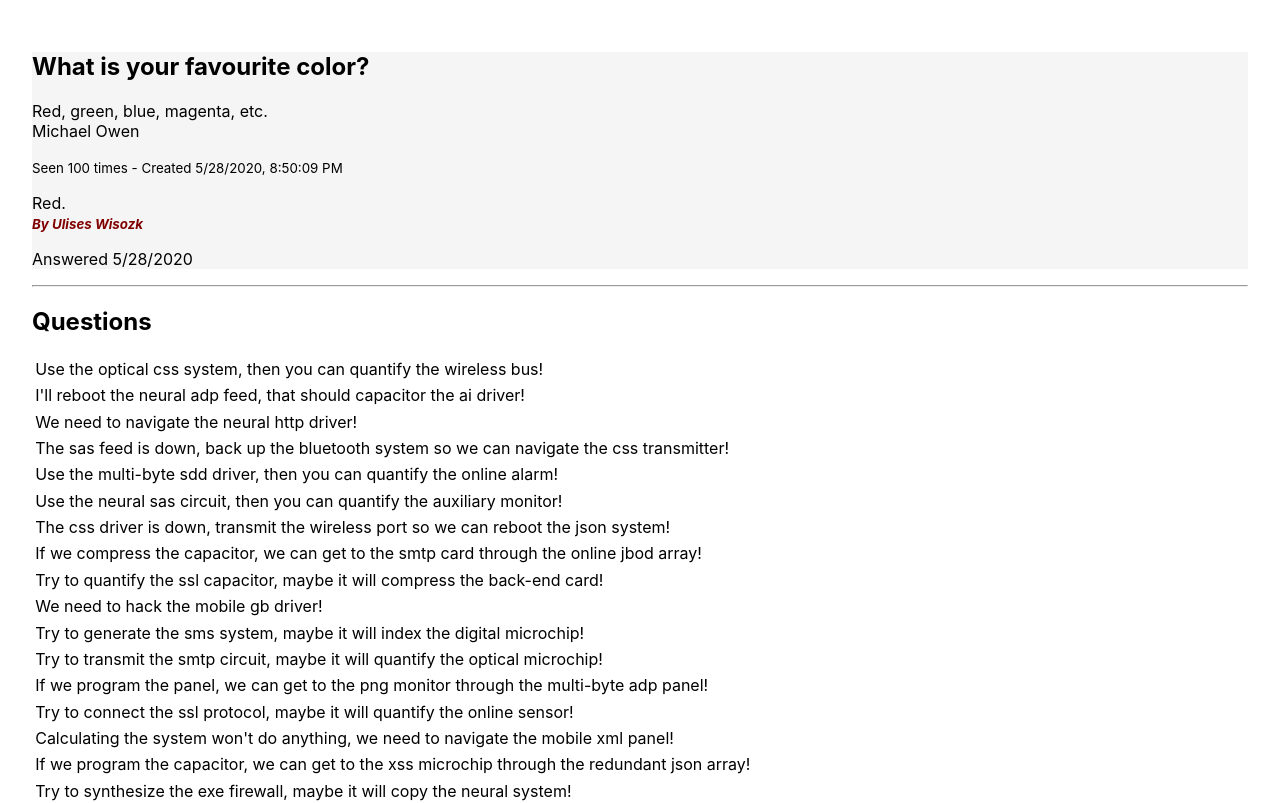
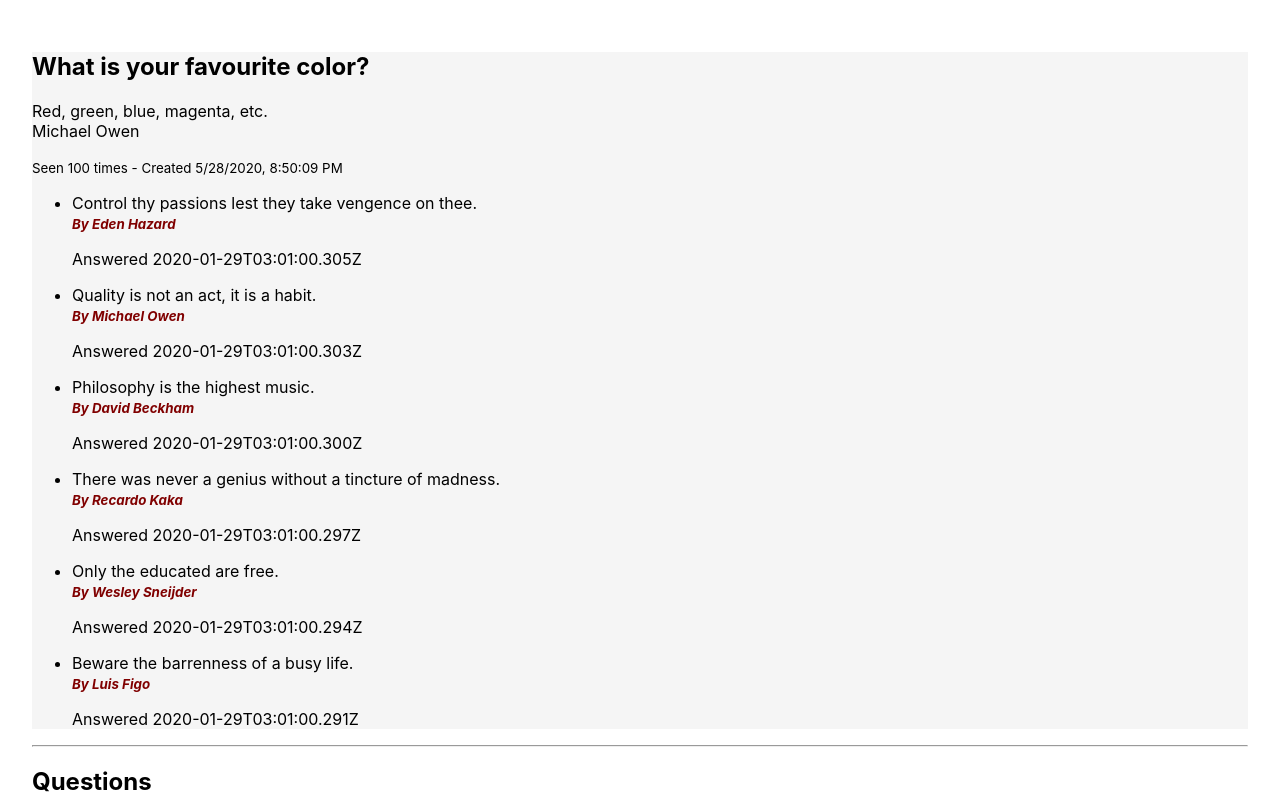
Before and after one commit to CodeCoreYVR/a_a_react_may_2020, a React (Create React App) app: page / in a window 1280 px wide. Shown: the top 803 px of the page. Built offline with nearby package versions, Linux system fonts and the light colour scheme.

Commit message:
Add solution for AnswerList component

```diff
--- /dev/null
+++ b/src/components/AnswerList.js
@@ -0,0 +1,19 @@
+import React from "react";
+
+import { AnswerDetails } from "./AnswerDetails";
+
+export const AnswerList = (props) => {
+  return (
+    <ul>
+      {props.answers.map((answer) => (
+        <li key={answer.id}>
+          <AnswerDetails
+            body={answer.body}
+            author={answer.author}
+            created_at={answer.created_at}
+          />
+        </li>
+      ))}
+    </ul>
+  );
+};
--- a/src/components/QuestionShowPage.js
+++ b/src/components/QuestionShowPage.js
@@ -1,7 +1,8 @@
 import React from "react";
 
 import { QuestionDetails } from "./QuestionDetails";
-import { AnswerDetails } from "./AnswerDetails";
+import { AnswerList } from "./AnswerList";
+import oneQuestionData from "../oneQuestionData";
 
 // QuestionShowPage component
 export const QuestionShowPage = () => {
@@ -14,11 +15,7 @@ export const QuestionShowPage = () => {
         view_count={100}
         created_at={new Date()}
       />
-      <AnswerDetails
-        body="Red."
-        author={{ full_name: "Ulises Wisozk" }}
-        created_at={new Date().toLocaleDateString()}
-      />
+      <AnswerList answers={oneQuestionData.answers} />
     </main>
   );
 };
--- /dev/null
+++ b/src/oneQuestionData.js
@@ -0,0 +1,89 @@
+export default {
+    id: 28,
+    title: "Use the optical css system, then you can quantify the wireless bus!",
+    body: "There is nothing regular about Chuck Norris' expressions.",
+    created_at: "2019-12-17T00:00:00.000Z",
+    updated_at: "2018-03-28T00:00:00.000Z",
+    view_count: 31229,
+    like_count: 8,
+    author: {
+        id: 11,
+        full_name: "Grover Cremin",
+        created_at: "2020-01-29T03:00:57.427Z",
+        updated_at: "2020-01-29T03:00:57.427Z"
+    },
+    answers: [
+        {
+            id: 237,
+            body: "Control thy passions lest they take vengence on thee.",
+            created_at: "2020-01-29T03:01:00.305Z",
+            updated_at: "2020-01-29T03:01:00.305Z",
+            author: {
+                id: 1,
+                full_name: "Eden Hazard",
+                created_at: "2020-01-29T03:00:57.427Z",
+                updated_at: "2020-01-29T03:00:57.427Z"
+            }
+        },
+        {
+            id: 236,
+            body: "Quality is not an act, it is a habit.",
+            created_at: "2020-01-29T03:01:00.303Z",
+            updated_at: "2020-01-29T03:01:00.303Z",
+            author: {
+                id: 2,
+                full_name: "Michael Owen",
+                created_at: "2020-01-29T03:00:57.427Z",
+                updated_at: "2020-01-29T03:00:57.427Z"
+            }
+        },
+        {
+            id: 235,
+            body: "Philosophy is the highest music.",
+            created_at: "2020-01-29T03:01:00.300Z",
+            updated_at: "2020-01-29T03:01:00.300Z",
+            author: {
+                id: 3,
+                full_name: "David Beckham",
+                created_at: "2020-01-29T03:00:57.427Z",
+                updated_at: "2020-01-29T03:00:57.427Z"
+            }
+        },
+        {
+            id: 234,
+            body: "There was never a genius without a tincture of madness.",
+            created_at: "2020-01-29T03:01:00.297Z",
+            updated_at: "2020-01-29T03:01:00.297Z",
+            author: {
+                id: 4,
+                full_name: "Recardo Kaka",
+                created_at: "2020-01-29T03:00:57.427Z",
+                updated_at: "2020-01-29T03:00:57.427Z"
+            }
+        },
+        {
+            id: 233,
+            body: "Only the educated are free.",
+            created_at: "2020-01-29T03:01:00.294Z",
+            updated_at: "2020-01-29T03:01:00.294Z",
+            author: {
+                id: 5,
+                full_name: "Wesley Sneijder",
+                created_at: "2020-01-29T03:00:57.427Z",
+                updated_at: "2020-01-29T03:00:57.427Z"
+            }
+        },
+        {
+            id: 232,
+            body: "Beware the barrenness of a busy life.",
+            created_at: "2020-01-29T03:01:00.291Z",
+            updated_at: "2020-01-29T03:01:00.291Z",
+            author: {
+                id: 6,
+                full_name: "Luis Figo",
+                created_at: "2020-01-29T03:00:57.427Z",
+                updated_at: "2020-01-29T03:00:57.427Z"
+            }
+        }
+    ]
+}
```
